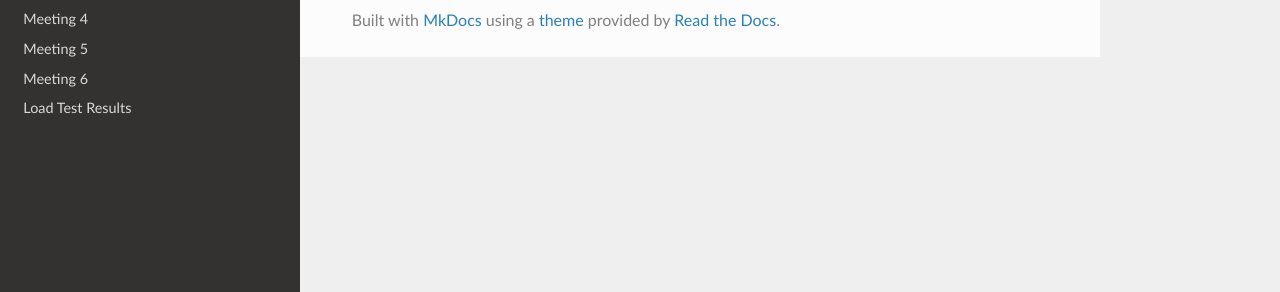
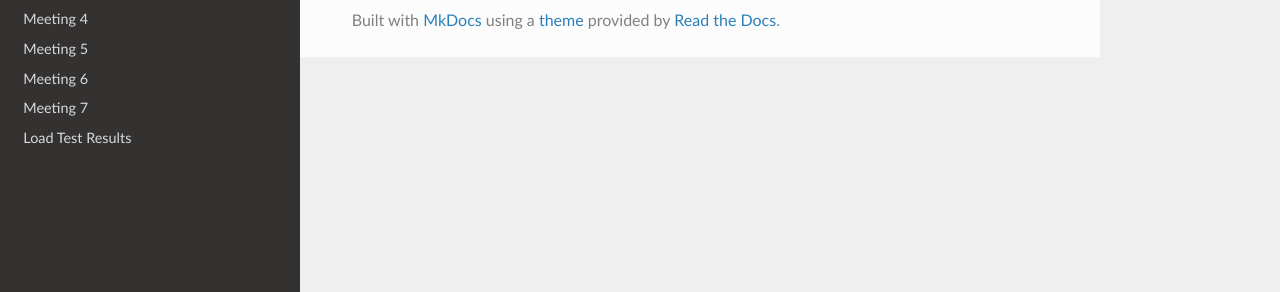
Before and after one commit to tyler0852/tylers-tacc-research, an MkDocs documentation site: the page built from docs/index.md, in a window 1280 px wide. Shown: the part 221-513 px from the top of the page. Built offline with MkDocs 1.6.1, drawn with Linux system fonts in a browser that asks for light colours; nearby versions of some CDN libraries.

Commit message:
Update mkdocs.yml

```diff
--- a/mkdocs.yml
+++ b/mkdocs.yml
@@ -12,6 +12,7 @@ nav:
       - Meeting 4: tms/meeting-4.md
       - Meeting 5: tms/meeting-5.md
       - Meeting 6: tms/meeting-6.md
+      - Meeting 7: tms/meeting-7.md
       - Load Test Results: tms/loadtest_runs.md
 
 markdown_extensions:
```
